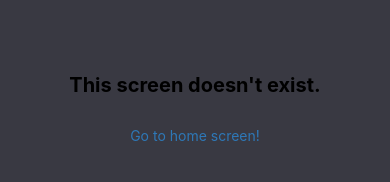
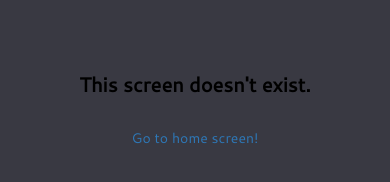
Before and after one commit to ericgoe/okmeetup, a React Native app: screen /Root in a window 390 px wide. Shown: the part 338-520 px from the top of the page. Built offline with nearby package versions, Linux system fonts and the light colour scheme; what expo-linking would draw is missing.

Commit message:
feat: creates text component and implements it to the other screens

```diff
--- a/components/Button.tsx
+++ b/components/Button.tsx
@@ -2,13 +2,13 @@ import React from 'react'
 import {
     StyleProp,
     StyleSheet,
-    Text,
     TextInput as _TextInput,
     TextStyle,
     TouchableOpacity,
     ViewStyle,
 } from 'react-native'
 import Colors from '../constants/Colors'
+import Text from './Text'
 
 type ButtonProps = {
     children: string
--- a/components/DatePicker.tsx
+++ b/components/DatePicker.tsx
@@ -3,7 +3,6 @@ import {
     Alert,
     Platform,
     StyleSheet,
-    Text,
     TextInput as _TextInput,
     TouchableOpacity,
     ViewStyle,
@@ -11,6 +10,7 @@ import {
 import Colors from '../constants/Colors'
 import { DateTimePickerAndroid } from '@react-native-community/datetimepicker'
 import { DateTime } from 'luxon'
+import Text from './Text'
 
 type DatePickerProps = {
     placeholder?: string
--- /dev/null
+++ b/components/Text.tsx
@@ -0,0 +1,22 @@
+import React from 'react'
+import {
+    StyleSheet,
+    Text as DefaultText,
+} from 'react-native'
+
+import Colors from '../constants/Colors';
+
+const Text = (props: DefaultText['props']) => {
+    const { style, ...otherProps } = props;
+
+    return <DefaultText style={[styles.text, style]} {...otherProps} />;
+}
+
+const styles = StyleSheet.create({
+    text: {
+        textcolor: Colors.text,
+        fontFamily: 'cantarell-regular'
+    },
+})
+
+export default Text
--- a/screens/CreateEventScreen.tsx
+++ b/screens/CreateEventScreen.tsx
@@ -1,9 +1,10 @@
 import React from 'react'
-import { StyleSheet, Text, View } from 'react-native'
+import { StyleSheet, View } from 'react-native'
 import { KeyboardAwareScrollView } from 'react-native-keyboard-aware-scroll-view'
 import Button from '../components/Button'
 import DatePicker from '../components/DatePicker'
 import TextInput from '../components/InputField'
+import Text from '../components/Text'
 import Colors from '../constants/Colors'
 
 const CreateEventScreen = () => {
--- a/screens/ImportCalendarScreen.tsx
+++ b/screens/ImportCalendarScreen.tsx
@@ -1,7 +1,7 @@
 import React from 'react'
-import { StyleSheet, Text, Image, View, TouchableOpacity } from "react-native"
-import { Dimensions } from 'react-native'
+import { StyleSheet, Image, View, TouchableOpacity } from "react-native"
 import Button from '../components/Button';
+import Text from '../components/Text';
 import Colors from '../constants/Colors';
 
 
@@ -68,7 +68,7 @@ const styles = StyleSheet.create({
         fontFamily: 'cantarell-regular'
     },
 
-    clickableText:{
+    clickableText: {
         fontSize: 20,
         fontFamily: 'cantarell-regular',
         color: Colors.primary,
--- a/screens/NotFoundScreen.tsx
+++ b/screens/NotFoundScreen.tsx
@@ -1,4 +1,5 @@
-import { StyleSheet, TouchableOpacity, Text, View } from 'react-native';
+import { StyleSheet, TouchableOpacity, View } from 'react-native';
+import Text from '../components/Text';
 
 import { RootStackScreenProps } from '../types';
 
```
